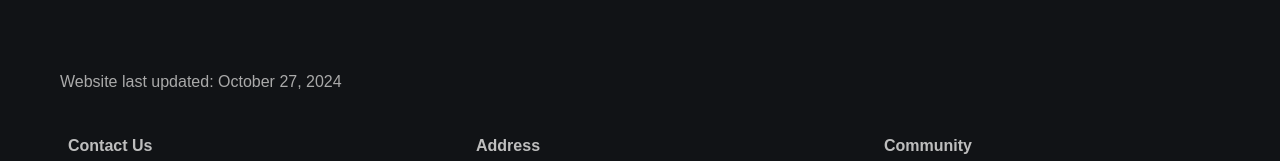
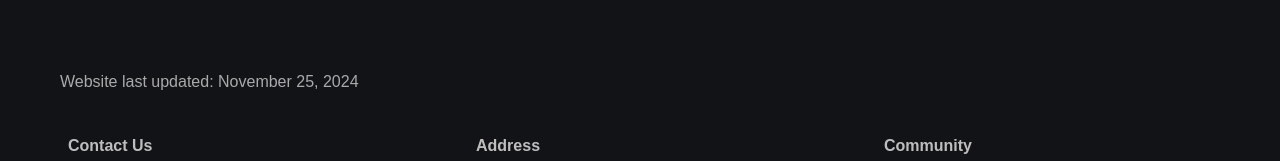
Before and after one commit to GhazanfarGw/HilalESG, a React (Create React App) app: page /portfolio in a window 1280 px wide. Shown: the part 1163-1324 px from the top of the page. Built offline with nearby package versions, Linux system fonts and the light colour scheme.

Commit message:
Update Footer.jsx

```diff
--- a/src/Pages/Home/Footer.jsx
+++ b/src/Pages/Home/Footer.jsx
@@ -5,7 +5,7 @@ const Footer = () => {
         <div className='bg-[#111316]'>
             <div className='max-w-screen-xl mx-auto justify-center md:pt-20 md:px-10 py-10'>
                 <h1 className='text-[#aaa] md:text-base text-sm justify-center pb-5 px-5 '>
-                    Website last updated: October 27, 2024
+                    Website last updated: November 25, 2024
                 </h1>
                 <div className='md:grid md:grid-cols-3 gap-x-20 max-w-8xl mx-auto justify-center py-5 text-white px-7'>
                     <div className='md:pt-0 pt-10'>
```
